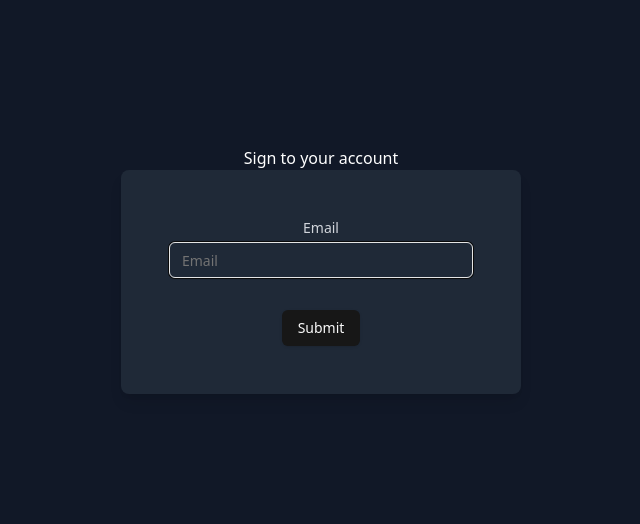
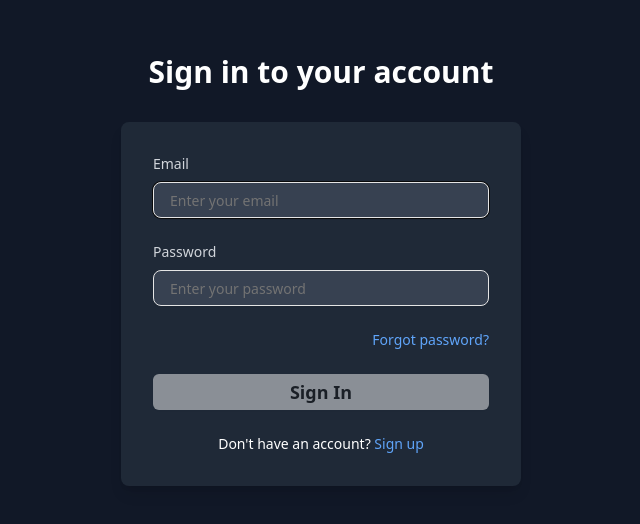
Before and after one commit to nikolakenjic/auth-mern, a React (Vite) app in the folder frontend/: page /login in a window 1280 px wide. Shown: the part 130-654 px from the top of the page, without its empty margins (319-959 px from the left). Built offline with nearby package versions, Linux system fonts and the light colour scheme.

Commit message:
add sign in and sign up

```diff
--- a/frontend/src/App.tsx
+++ b/frontend/src/App.tsx
@@ -1,9 +1,11 @@
 import { Route, Routes } from 'react-router-dom';
 import Login from './pages/Login';
+import HomePage from './pages/HomePage';
 
 const App = () => {
   return (
     <Routes>
+      <Route path="/" element={<HomePage />} />
       <Route path="/login" element={<Login />} />
     </Routes>
   );
--- a/frontend/src/index.css
+++ b/frontend/src/index.css
@@ -28,7 +28,7 @@
     --chart-3: 197 37% 24%;
     --chart-4: 43 74% 66%;
     --chart-5: 27 87% 67%;
-    --radius: 0.5rem
+    --radius: 0.5rem;
   }
   .dark {
     --background: 0 0% 3.9%;
@@ -54,7 +54,7 @@
     --chart-2: 160 60% 45%;
     --chart-3: 30 80% 55%;
     --chart-4: 280 65% 60%;
-    --chart-5: 340 75% 55%
+    --chart-5: 340 75% 55%;
   }
 }
 
@@ -63,6 +63,6 @@
     @apply border-border;
   }
   body {
-    @apply bg-background text-foreground;
+    @apply bg-gray-900 text-white;
   }
 }
--- /dev/null
+++ b/frontend/src/pages/HomePage.tsx
@@ -0,0 +1,7 @@
+import React from 'react';
+
+const HomePage = () => {
+  return <div>HomePage</div>;
+};
+
+export default HomePage;
--- a/frontend/src/pages/Login.tsx
+++ b/frontend/src/pages/Login.tsx
@@ -1,9 +1,11 @@
 import { Button } from '@/components/ui/button';
 import { Input } from '@/components/ui/input';
 import { useState } from 'react';
+import { Link } from 'react-router-dom';
 
 const Login = () => {
   const [email, setEmail] = useState<string>('');
+  const [password, setPassword] = useState<string>('');
 
   const handleSubmit = (e: React.FormEvent) => {
     e.preventDefault();
@@ -12,33 +14,79 @@ const Login = () => {
 
   return (
     <div className="min-h-screen flex items-center justify-center bg-gray-900 text-white">
-      <div className="max-w-md w-full py-12 px-6 text-center">
-        <h1>Sign to your account</h1>
+      <div className="max-w-md w-full py-12 px-6">
+        <h1 className="text-3xl mb-8 text-center font-semibold">
+          Sign in to your account
+        </h1>
 
         <div className="rounded-lg bg-gray-800 shadow-lg p-8">
-          {/* Add error */}
-          <div className="p-4">
-            <form className="space-y-8">
-              <div className="flex flex-col">
+          {/* Error message placeholder */}
+          {/* {error && <p className="text-red-500 mb-4">{error}</p>} */}
+
+          <form className="space-y-6" onSubmit={handleSubmit}>
+            {/* Email Input */}
+            <div className="flex flex-col space-y-2">
               <label
                 htmlFor="email"
-                  className="text-sm font-medium text-gray-300 mb-1 "
+                className="text-sm font-medium text-gray-300"
               >
                 Email
               </label>
               <Input
                 id="email"
                 type="email"
-                  placeholder="Email"
+                placeholder="Enter your email"
                 autoFocus
                 value={email}
                 onChange={(e) => setEmail(e.target.value)}
+                className="bg-gray-700 text-white px-4 py-2 rounded-lg focus:outline-none focus:ring-2 focus:ring-blue-500"
               />
             </div>
 
-              {/* Submit button */}
-              <Button onClick={handleSubmit}>Submit</Button>
+            {/* Password Input */}
+            <div className="flex flex-col space-y-2">
+              <label
+                htmlFor="password"
+                className="text-sm font-medium text-gray-300"
+              >
+                Password
+              </label>
+              <Input
+                id="password"
+                type="password"
+                placeholder="Enter your password"
+                value={password}
+                onChange={(e) => setPassword(e.target.value)}
+                className="bg-gray-700 text-white px-4 py-2 rounded-lg focus:outline-none focus:ring-2 focus:ring-blue-500"
+              />
+            </div>
+
+            {/* Forgot Password Link */}
+            <div className="text-right text-sm">
+              <Link
+                to="/password/forgot"
+                className="text-blue-400 hover:underline"
+              >
+                Forgot password?
+              </Link>
+            </div>
+
+            {/* Submit Button */}
+            <Button
+              disabled={!email || password.length < 6}
+              variant="secondary"
+              className="w-full py-2 text-lg font-semibold"
+            >
+              Sign In
+            </Button>
           </form>
+
+          {/* Sign Up Link */}
+          <div className="text-center text-sm mt-6">
+            Don't have an account?{' '}
+            <Link to="/register" className="text-blue-400 hover:underline">
+              Sign up
+            </Link>
           </div>
         </div>
       </div>
```
Lines whose indentation alone changed are shown as unchanged.
